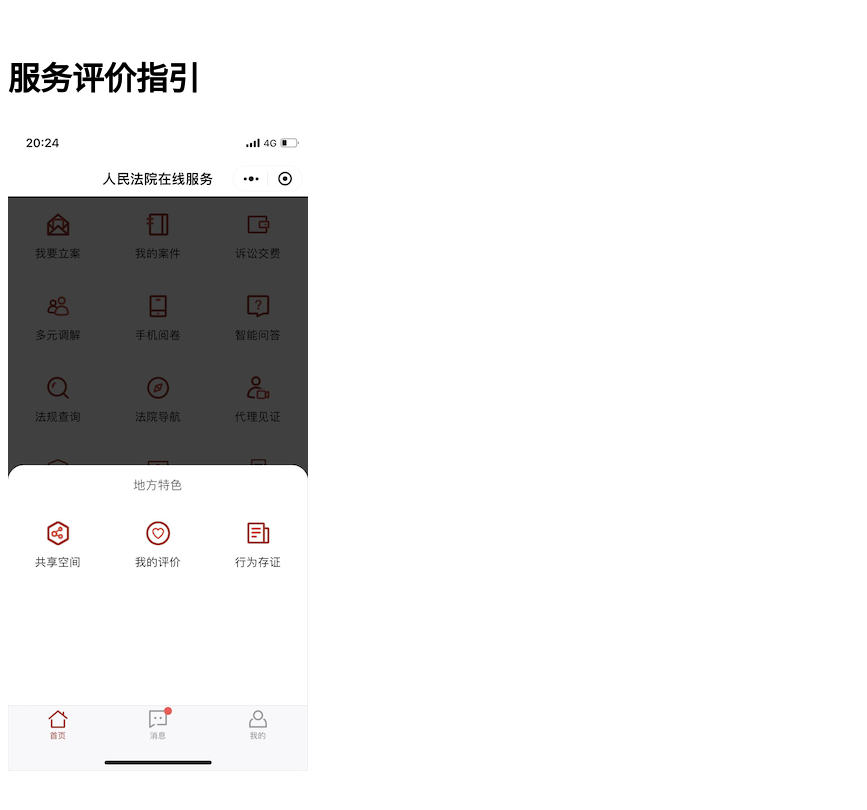
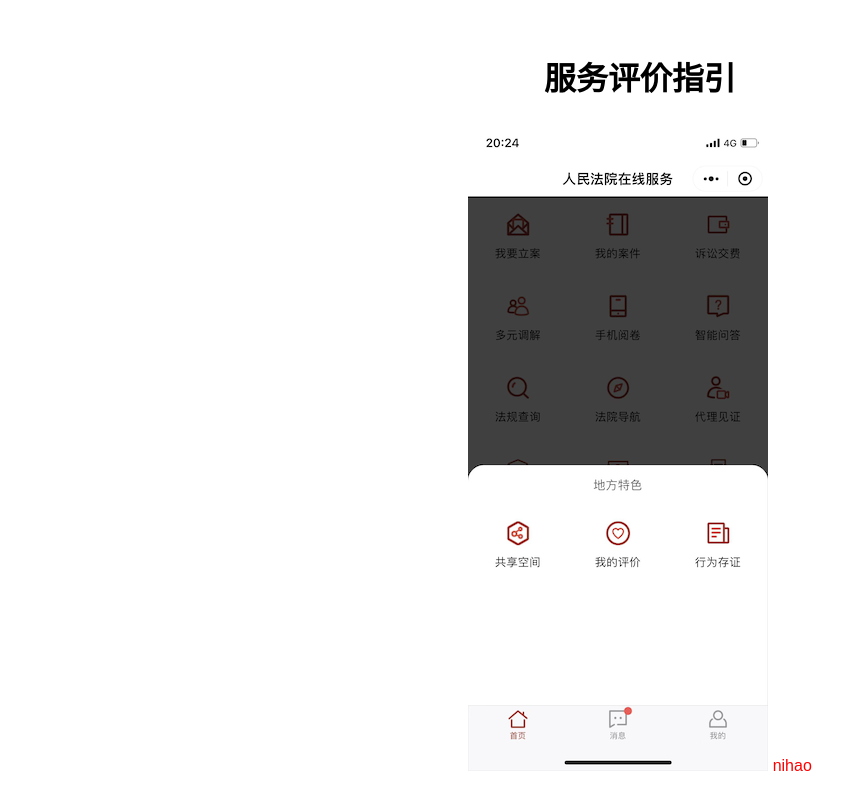
Before and after one commit to leongithub/blog, a Jekyll site: the page built from _posts/miscellany/2022-03-02-fy-service-rate..html, in a window 1280 px wide. Shown: the top 810 px of the page, without its empty margins (0-867 px from the left). Built offline with Jekyll 4.4.1, drawn with Linux system fonts in a browser that asks for light colours.

Commit message:
update fy service rate blog

```diff
--- a/_posts/miscellany/2022-03-02-fy-service-rate..html
+++ b/_posts/miscellany/2022-03-02-fy-service-rate..html
@@ -4,22 +4,6 @@ title: 服务评价指引
 category: miscellany
 description: 服务评价
 ---
-
-<?xml version="1.0" encoding="utf-8"?>
-<!DOCTYPE html PUBLIC "-//W3C//DTD XHTML 1.0 Strict//EN"
-"http://www.w3.org/TR/xhtml1/DTD/xhtml1-strict.dtd">
-<html xmlns="http://www.w3.org/1999/xhtml" lang="en" xml:lang="en">
-<head>
-<!-- 2022-03-02 Wed 21:45 -->
-<meta http-equiv="Content-Type" content="text/html;charset=utf-8" />
-<title>服务评价指引</title>
-<meta name="viewport" content="width=device-width,height=device-height,initial-scale=1.0,user-scalable=no,minimum-scale=1.0,maximum-scale=1.0"/>
-<meta name="author" content="杨际国" />
-</head>
-<body>
-  <h1>服务评价指引</h1>
-  <p>
-    <img src="/blog/images/pingjia1.png" alt="pingjia1.png"/>
-  </p>
-</body>
-</html>
+<h1>服务评价指引</h1>
+<img src="/blog/images/pingjia1.png" alt="pingjia1.png"/>
+<text class="tttt">nihao</text>
--- /dev/null
+++ b/css/mobile-article.css
@@ -0,0 +1,12 @@
+body {
+    font-family: "微软雅黑","Arial","Helvetica","sans-serif";
+    text-align: center;
+}
+
+img {
+    max-width: 100%;
+}
+
+.tttt {
+    color: red;
+}
```
